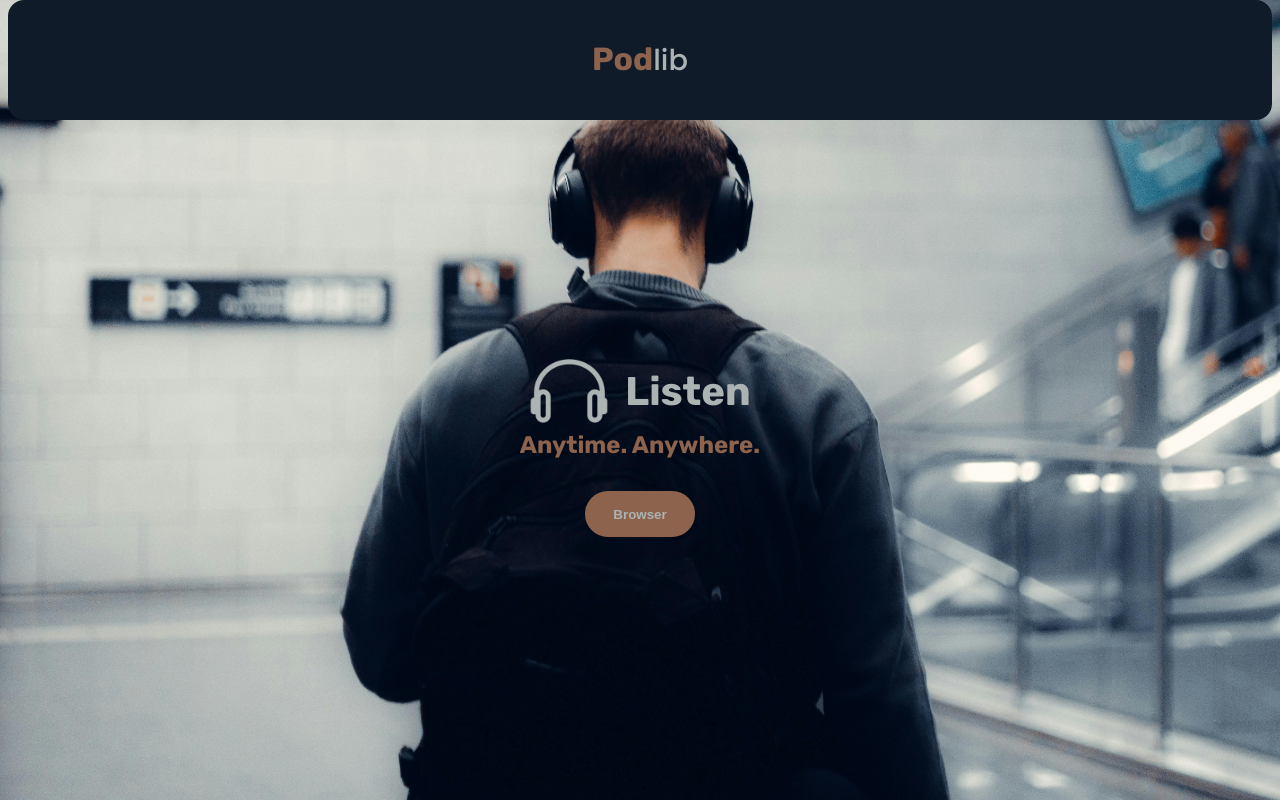
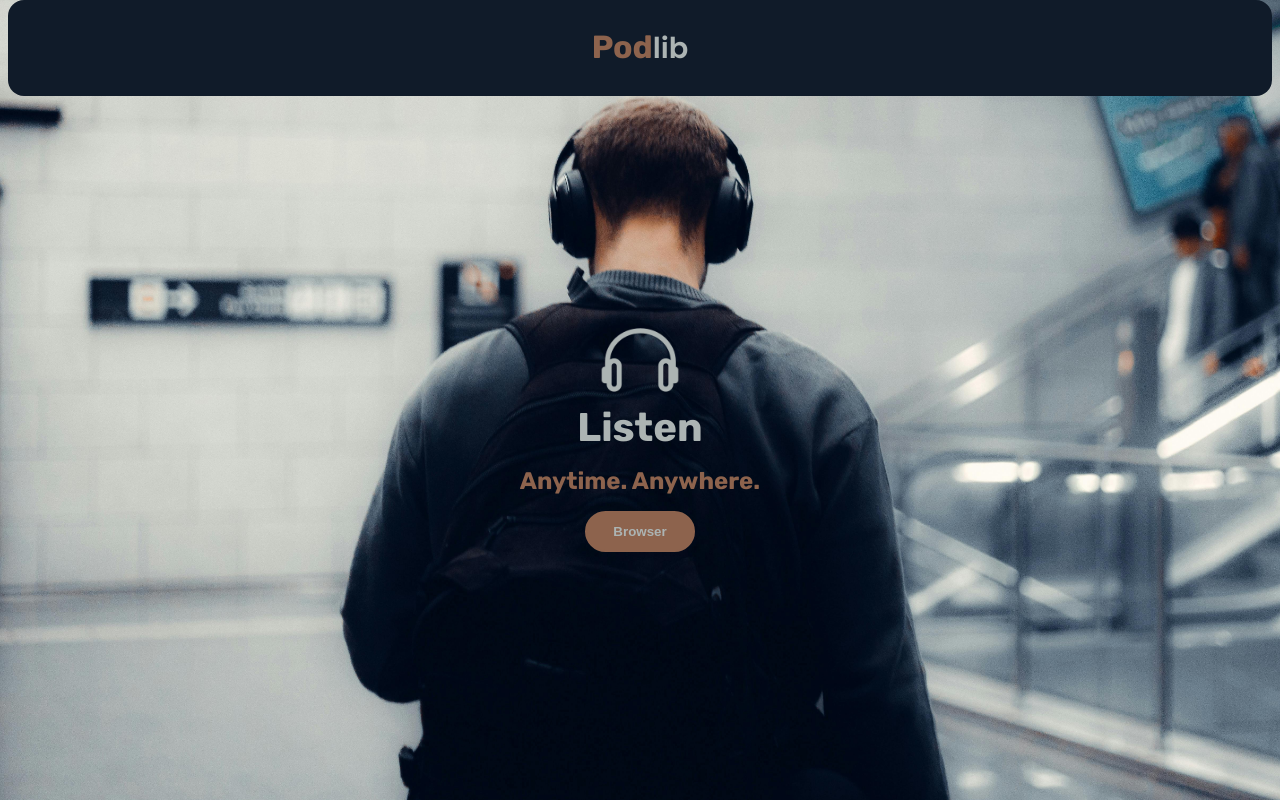
Before and after one commit to KwandileMgenge/CS20240155_WFO2407_D_Kwandile-Mgenge_DJS11, a React (Vite) app: page / in a window 1280 px wide. Built offline with nearby package versions, Linux system fonts and the light colour scheme.

Commit message:
Implemented Filters for the Podcasts

```diff
--- a/src/components/Previews.jsx
+++ b/src/components/Previews.jsx
@@ -1,45 +1,143 @@
-import { useQuery } from '@tanstack/react-query'
-import { genreList, getPodcastPreviews } from '../PodcastData'
-import React from 'react'
-import { Link } from 'react-router-dom'
+// import { useQuery } from '@tanstack/react-query'
+// import { genreList, getPodcastPreviews } from '../PodcastData'
+// import React from 'react'
+// import { Link } from 'react-router-dom'
+
+// function Previews() {
+//   const { status, error, data: previews } = useQuery({
+//     queryKey: ['previews-data'],
+//     queryFn: getPodcastPreviews,
+//   })
+
+//   if (status === 'pending') return <p className='loading'>Loading podcasts...</p>
+//   if (status === 'error') return <p className='error'>Error: {error.message}</p>
+
+//   const sortedPreviews = [...previews].sort((a, b) => a.title.localeCompare(b.title))
+
+//   return (
+//     <div className='previews-page'>
+//       <h2>Explore Podcasts</h2>
+//       <div className='previews-container'>
+//         {sortedPreviews.map((podcast) => (
+//           <Link to={`podcast/${podcast.id}`} key={podcast.id} className='preview-link'>
+//             <div className='podcast-tile'>
+//               <div className='podcast-img-container'>
+//                 <img className='preview-img' src={podcast.image} alt="Preview Image" />
+//                 <div className='genre-list'>
+//                   {podcast.genres.map( (genreId) => (
+//                     <p key={genreId}>
+//                       {genreList[genreId]}
+//                     </p>
+//                   ))}
+//                 </div>
+//               </div>
+//               <h3>{podcast.title}</h3>
+//               <p>{podcast.updated.slice(0,10)}</p>
+//             </div>
+//           </Link>
+
+//         ))}
+//       </div>
+//     </div>
+//   )
+// }
+
+// export default Previews
+
+import { useQuery } from '@tanstack/react-query';
+import { genreList, getPodcastPreviews } from '../PodcastData';
+import React, { useState } from 'react';
+import { Link } from 'react-router-dom';
 
 function Previews() {
   const { status, error, data: previews } = useQuery({
     queryKey: ['previews-data'],
     queryFn: getPodcastPreviews,
-  })
+  });
 
-  if (status === 'pending') return <p className='loading'>Loading podcasts...</p>
-  if (status === 'error') return <p className='error'>Error: {error.message}</p>
+  // State for filters and sorting
+  const [selectedGenre, setSelectedGenre] = useState('All');
+  const [sortOption, setSortOption] = useState('title-asc');
+  const [searchQuery, setSearchQuery] = useState('');
 
-  const sortedPreviews = [...previews].sort((a, b) => a.title.localeCompare(b.title))
+  if (status === 'pending') return <p className='loading'>Loading podcasts...</p>;
+  if (status === 'error') return <p className='error'>Error: {error.message}</p>;
+
+  // Filter by genre
+  const filteredByGenre = selectedGenre === 'All'
+    ? previews
+    : previews.filter((podcast) => podcast.genres.includes(parseInt(selectedGenre)));
+
+  // Filter by search query
+  const filteredBySearch = filteredByGenre.filter((podcast) =>
+    podcast.title.toLowerCase().includes(searchQuery.toLowerCase())
+  );
+
+  // Sorting function
+  const sortedPreviews = [...filteredBySearch].sort((a, b) => {
+    if (sortOption === 'title-asc') return a.title.localeCompare(b.title);
+    if (sortOption === 'title-desc') return b.title.localeCompare(a.title);
+    if (sortOption === 'newest') return new Date(b.updated) - new Date(a.updated);
+    if (sortOption === 'oldest') return new Date(a.updated) - new Date(b.updated);
+    return 0;
+  });
 
   return (
     <div className='previews-page'>
       <h2>Explore Podcasts</h2>
+
+      {/* Search, Genre, and Sort Controls */}
+      <div className='filters'>
+        {/* Search Bar */}
+        <input
+          type="text"
+          placeholder="Search podcasts..."
+          value={searchQuery}
+          onChange={(e) => setSearchQuery(e.target.value)}
+        />
+
+        {/* Genre Filter */}
+        <select onChange={(e) => setSelectedGenre(e.target.value)} value={selectedGenre}>
+          <option value="All">All Genres</option>
+          {Object.entries(genreList).map(([genreId, genreName]) => (
+            <option key={genreId} value={genreId}>{genreName}</option>
+          ))}
+        </select>
+
+        {/* Sorting Options */}
+        <select onChange={(e) => setSortOption(e.target.value)} value={sortOption}>
+          <option value="title-asc">Title (A-Z)</option>
+          <option value="title-desc">Title (Z-A)</option>
+          <option value="newest">Newest</option>
+          <option value="oldest">Oldest</option>
+        </select>
+      </div>
+
+      {/* Podcast Previews */}
       <div className='previews-container'>
-        {sortedPreviews.map((podcast) => (
+        {sortedPreviews.length > 0 ? (
+          sortedPreviews.map((podcast) => (
             <Link to={`podcast/${podcast.id}`} key={podcast.id} className='preview-link'>
               <div className='podcast-tile'>
                 <div className='podcast-img-container'>
                   <img className='preview-img' src={podcast.image} alt="Preview Image" />
                   <div className='genre-list'>
-                  {podcast.genres.map( (genreId) => (
-                    <p key={genreId}>
-                      {genreList[genreId]}
-                    </p>
+                    {podcast.genres.map((genreId) => (
+                      <p key={genreId}>{genreList[genreId] || 'Unknown Genre'}</p>
                     ))}
                   </div>
                 </div>
                 <h3>{podcast.title}</h3>
-              <p>{podcast.updated.slice(0,10)}</p>
+                <p>{podcast.updated.slice(0, 10)}</p>
               </div>
             </Link>
-
-        ))}
+          ))
+        ) : (
+          <p className="no-results">No podcasts found.</p>
+        )}
       </div>
     </div>
-  )
+  );
 }
 
-export default Previews
+export default Previews;
--- a/src/index.css
+++ b/src/index.css
@@ -1,9 +1,9 @@
-@import url('https://fonts.googleapis.com/css2?family=Rubik:ital,wght@0,300..900;1,300..900&display=swap');
-@import url('https://fonts.googleapis.com/css2?family=Merriweather:ital,wght@0,300;0,400;0,700;0,900;1,300;1,400;1,700;1,900&family=Poppins:ital,wght@0,100;0,200;0,300;0,400;0,500;0,600;0,700;0,800;0,900;1,100;1,200;1,300;1,400;1,500;1,600;1,700;1,800;1,900&family=Rubik:ital,wght@0,300..900;1,300..900&display=swap');
+@import url('https://fonts.googleapis.com/css2?family=Rubik:wght@300..900&family=Merriweather:wght@300;400;700;900&family=Poppins:wght@100..900&display=swap');
 
 * {
   margin: 0;
   padding: 0;
+  box-sizing: border-box;
 }
 
 :root {
@@ -23,33 +23,37 @@
   -moz-osx-font-smoothing: grayscale;
 }
 
-a {
-  margin: 2rem 0;
-}
-
 /* NAVBAR */
-
 .logo {
-  height: 15vh;
+  height: 12vh;
   color: var(--primary-color);
   background-color: var(--secondary-color);
   border-radius: 1rem;
+  margin: 0 0.5rem;
+  display: flex;
+  align-items: center;
+  justify-content: center;
+  padding: 1rem;
 }
 
 .logo span {
   color: var(--edward-color);
   font-family: "Poppins", sans-serif;
   font-size: 1.8rem;
-  font-weight: 500;
+  font-weight: 600;
 }
 
 .logo-link {
   text-decoration: none;
   color: var(--primary-color);
+  transition: color 0.3s ease;
+}
+
+.logo-link:hover {
+  color: var(--edward-color);
 }
 
 /* HOMEPAGE */
-
 .homepage {
   height: 100vh;
   background-image: url('./assets/el-gringo.jpg');
@@ -60,11 +64,11 @@ a {
 
 .homepage-content {
   height: 85vh;
+  display: flex;
   flex-direction: column;
-}
-
-.homepage-content div {
-  gap: 1em;
+  align-items: center;
+  text-align: center;
+  gap: 1rem;
 }
 
 .homepage-content img {
@@ -72,7 +76,8 @@ a {
 }
 
 .homepage-content h2 {
-  font-size: 2.5em;
+  font-size: 2.5rem;
+  color: var(--edward-color);
 }
 
 .homepage-content h3 {
@@ -83,10 +88,12 @@ a {
 button {
   color: var(--edward-color);
   background: var(--primary-color);
-  padding: 1em 2em;
-  border: .2em solid var(--primary-color);;
+  padding: 0.8em 2em;
+  border: 0.2em solid var(--primary-color);
   border-radius: 2em;
-  font-weight: bolder;
+  font-weight: bold;
+  cursor: pointer;
+  transition: all 0.3s ease;
 }
 
 button:hover {
@@ -95,16 +102,17 @@ button:hover {
 }
 
 /* PREVIEWS */
-
 .previews-page {
+  display: flex;
   flex-direction: column;
+  margin: 1rem 1rem;
 }
 
 .previews-container {
   margin-top: 1rem;
   display: grid;
   grid-template-columns: repeat(5, 1fr);
-  gap: 1.5rem;
+  gap: 2rem;
 }
 
 .preview-link {
@@ -113,21 +121,28 @@ button:hover {
 }
 
 .podcast-tile {
+  max-width: 15vw;
   flex-direction: column;
   text-align: center;
-  gap: .5rem;
+  gap: 0.5rem;
+  transition: transform 0.2s ease-in-out;
+}
+
+.podcast-tile:hover {
+  transform: scale(1.1);
 }
 
 .podcast-img-container {
   position: relative;
   background-color: var(--edward-color);
-  padding: .3rem;
-  border-radius: .3rem;
-  transition: all 3s ease;
+  padding: 0.3rem;
+  border-radius: 0.3rem;
+  transition: all 0.5s ease;
 }
 
 .preview-img {
   max-width: 8rem;
+  transition: opacity 0.3s ease;
 }
 
 .podcast-img-container:hover {
@@ -135,13 +150,10 @@ button:hover {
 }
 
 .podcast-img-container:hover img {
-  opacity: .1;
+  opacity: 0.1;
 }
 
 .genre-list {
-  display: flex;
-  justify-content: center;
-  align-items: center;
   flex-direction: column;
   gap: 1rem;
   width: 100%;
@@ -152,49 +164,71 @@ button:hover {
   position: absolute;
   opacity: 0;
   color: var(--secondary-color);
-  font-weight: bolder;
+  font-weight: bold;
+  transition: opacity 0.3s ease-in-out;
 }
 
 .podcast-img-container:hover .genre-list {
   opacity: 1;
 }
 
+/* FILTERS */
+.filters {
+  flex-wrap: wrap;
+  gap: 1rem;
+  margin: 1rem 0;
+}
+
+.filters select,
+.filters input {
+  padding: 0.5rem;
+  border: 1px solid var(--primary-color);
+  border-radius: 0.5rem;
+  background: var(--secondary-color);
+  color: var(--edward-color);
+  font-size: 1rem;
+}
+
+.filters select:focus,
+.filters input:focus {
+  outline: none;
+  border-color: var(--kabul-color);
+}
+
 /* PODCAST */
-
 .podcast-data {
-  margin-top: 2rem;
-  margin-bottom: 2rem;
+  margin: 2rem;
   display: grid;
   grid-template-columns: repeat(2, 1fr);
   text-align: center;
+  gap: 2rem;
 }
 
 .podcast-info,
 .podcast-seasons {
+  display: flex;
+  align-items: center;
   flex-direction: column;
   gap: 2rem;
-}
-
-.podcast-info {
-  display: flex;
-  align-items: center;
-  margin: 0 1rem;
 }
 
 .podcast-img,
 .season-img {
   max-width: 12rem;
+  border-radius: 0.5rem;
 }
 
 .podcast-genre-list {
   color: var(--primary-color);
-  gap: 1rem
+  font-size: 1.2rem;
+  font-weight: bold;
 }
 
 .season-link,
 .desc-link {
   color: var(--primary-color);
   text-decoration: none;
+  transition: color 0.3s ease;
 }
 
 .season-link:hover,
@@ -203,30 +237,58 @@ button:hover {
 }
 
 /* SEASON */
-
 .season-episodes {
+  display: flex;
   flex-direction: column;
   gap: 1rem;
 }
 
-/* D-R-Y */
-
+/* REUSABLE STYLES */
 .logo,
 .homepage-content,
-.homepage-content div,
 .loading, .error,
 .previews-page,
 .podcast-tile,
-.podcast-img,
+.genre-list,
 .podcast-seasons,
 .podcast-genre-list,
-.season-episodes {
+.season-episodes,
+.filters {
   display: flex;
   justify-content: center;
   align-items: center;
-  margin: 0 .5rem;
 }
 
-.loading, .error {
+.loading,
+.error {
   height: 85vh;
 }
+
+/* MEDIA QUERIES */
+@media (max-width: 1200px) {
+  .previews-container {
+    grid-template-columns: repeat(4, 1fr);
+    gap: 3rem;
+  }
+}
+
+@media (max-width: 900px) {
+  .previews-container {
+    grid-template-columns: repeat(3, 1fr);
+    gap: 5rem;
+  }
+}
+
+@media (max-width: 600px) {
+  .previews-container {
+    grid-template-columns: repeat(2, 1fr);
+    gap: 8rem;
+  }
+}
+
+@media (max-width: 400px) {
+  .previews-container {
+    grid-template-columns: repeat(1, 1fr);
+    gap: 2rem;
+  }
+}
```
Lines whose indentation alone changed are shown as unchanged.
